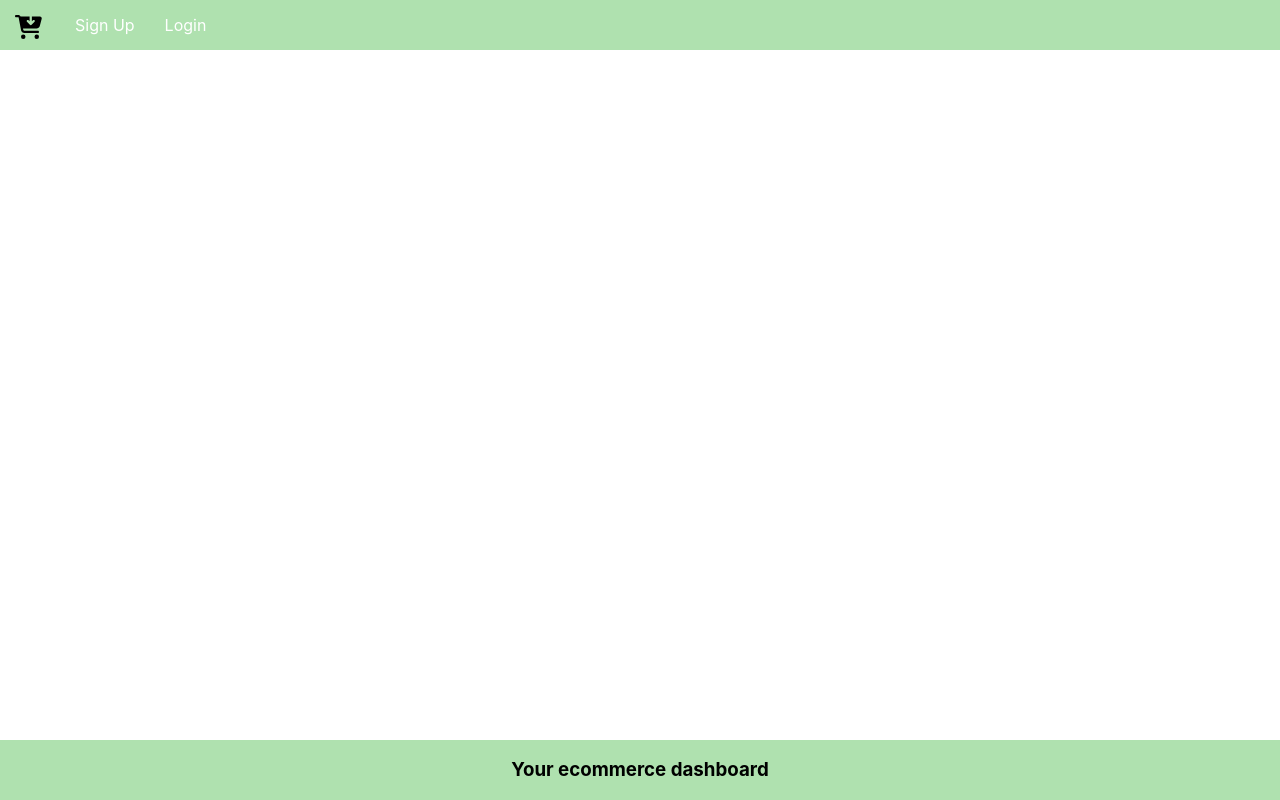
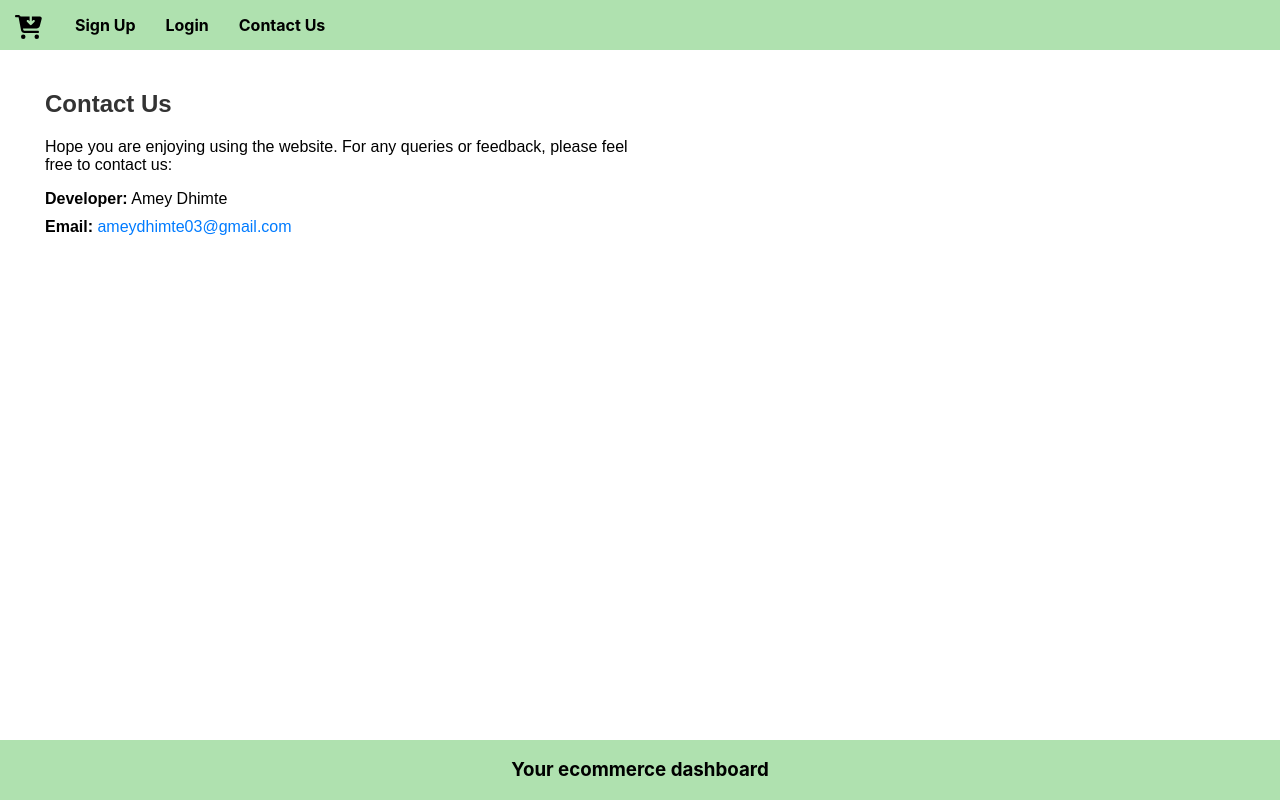
Before and after one commit to AmeyDhimte03/E-commerce-dashboard, a React (Create React App) app in the folder frontend/: page /contactus in a window 1280 px wide. Built offline with nearby package versions, Linux system fonts and the light colour scheme.

Commit message:
made the contactus page and improved the profile page

```diff
--- a/frontend/src/App.css
+++ b/frontend/src/App.css
@@ -8,9 +8,10 @@
   padding: 10px;
 }
 .nav-ul li a {
-  color: #fff;
+  color: #000;
   text-decoration: none;
   padding: 5px;
+  font-weight: bold;
 }
 .footer {
   position: absolute;
@@ -140,9 +141,9 @@ li p {
 .update-button:visited {
   color: navy;
 }
-
+/*
 .profile{
-  list-style-type: none; /* Removes bullets */
+  list-style-type: none;
   padding: 10px;
 }
 
@@ -157,7 +158,43 @@ li p {
 }
 .profile .logout-option:hover{
   color: red;
+} */
+
+.profile {
+  font-family: Arial, sans-serif;
+  max-width: 600px;
+  margin-left: 25px;
+  padding: 20px;
 }
+
+.profile h2 {
+  font-size: 1.5rem;
+  color: #333;
+}
+
+.profile ul {
+  list-style-type: none;
+  padding: 0;
+}
+
+.profile li {
+  margin-bottom: 10px;
+}
+
+.profile b {
+  font-weight: bold;
+}
+
+.profile .logout-option {
+  color: #007bff;
+  text-decoration: none;
+}
+
+.profile .logout-option:hover {
+  text-decoration: none;
+  color: red;
+}
+
 
 .logo {
   color: #000000;
@@ -167,6 +204,46 @@ li p {
   /* padding-left: 1px; */
   /* padding-right: 1px; */
 }
+
+.contact {
+  font-family: Arial, sans-serif;
+  max-width: 600px;
+  /* margin: auto; */
+  margin-left:25px;
+  padding: 20px;
+  /* border: 1px solid #ccc; */
+  /* border-radius: 5px; */
+  /* background-color: #f9f9f9; */
+}
+
+.contact h2 {
+  font-size: 1.5rem;
+  color: #333;
+}
+
+.contact p {
+  margin-bottom: 15px;
+}
+
+.contact ul {
+  list-style-type: none;
+  padding: 0;
+}
+
+.contact li {
+  margin-bottom: 10px;
+}
+
+.contact a {
+  color: #007bff;
+  text-decoration: none;
+}
+
+.contact a:hover {
+  text-decoration: underline;
+}
+
+
 /*
 @keyframes App-logo-spin {
   from {
--- a/frontend/src/App.js
+++ b/frontend/src/App.js
@@ -9,7 +9,7 @@ import AddProduct from './components/AddProduct';
 import ProductList from './components/ProductList';
 import UpdateProduct from './components/UpdateComponent';
 import Profile from './components/Profile';
-
+import ContactUs from './components/ContactUs';
 //this project is functional component based
 
 function App() {
@@ -28,7 +28,7 @@ function App() {
 
        <Route path="/signup" element={<SignUp />} />
        <Route path="/login" element={<Login />} />
-
+      <Route path="/contactus" element={<ContactUs/>}/>
      </Routes>
      </BrowserRouter>
      <Footer />{/*Iske andar routing nhi lagayi thi toh BrowserRouter k bahr rakhdo no issues*/}
--- /dev/null
+++ b/frontend/src/components/ContactUs.js
@@ -0,0 +1,26 @@
+import React from 'react';
+
+const ContactUs = () => {
+  const email = 'ameydhimte03@gmail.com';
+
+  return (
+    <div className='contact'>
+      <h2>Contact Us</h2>
+      <p>
+        Hope you are enjoying using the website. For any queries or feedback,
+        please feel free to contact us:
+      </p>
+      <ul>
+        <li>
+          <strong>Developer:</strong> Amey Dhimte
+        </li>
+        <li>
+          <strong>Email:</strong>{' '}
+          <a href={`mailto:${email}`}>{email}</a>
+        </li>
+      </ul>
+    </div>
+  );
+};
+
+export default ContactUs;
--- a/frontend/src/components/Nav.js
+++ b/frontend/src/components/Nav.js
@@ -18,7 +18,9 @@ const Nav = () => {
             src='shopping-cart.jpg' /> */}
       {auth ? (
         <ul className="nav-ul">
-          <Link to="/" className="logo"><FontAwesomeIcon icon={faCartArrowDown} className="fa-xl" /></Link>
+          <Link to="/" className="logo">
+            <FontAwesomeIcon icon={faCartArrowDown} className="fa-xl" />
+          </Link>
 
           <li>
             <Link to="/">Products</Link>
@@ -30,22 +32,30 @@ const Nav = () => {
           <li>
             <Link to="/profile">Profile</Link>
           </li>
-          <li>
+          {/* <li>
             {" "}
             <Link onClick={logout} to="/signup">
               Logout ({JSON.parse(auth).name})
             </Link>
+          </li> */}
+          <li>
+            <Link to="/contactus">Contact Us</Link>
           </li>
         </ul>
       ) : (
         <ul className="nav-ul">
-          <Link to="/" className="logo"><FontAwesomeIcon icon={faCartArrowDown} className="fa-xl" /></Link>
+          <Link to="/" className="logo">
+            <FontAwesomeIcon icon={faCartArrowDown} className="fa-xl" />
+          </Link>
           <li>
             {" "}
             <Link to="/signup">Sign Up</Link>
           </li>
           <li>
             <Link to="/login">Login</Link>
+          </li>
+          <li>
+            <Link to="/contactus">Contact Us</Link>
           </li>
         </ul>
       )}
--- a/frontend/src/components/Profile.js
+++ b/frontend/src/components/Profile.js
@@ -1,34 +1,82 @@
+// import React, { useEffect, useState } from "react";
+// import { Link, useNavigate } from "react-router-dom";
+// const Profile = () => {
+//   const [user, setUsers] = useState([]);
+//   useEffect(() => {
+//     const user = JSON.parse(localStorage.getItem("user"));
+//     setUsers(user);
+//   }, []);
+
+//   const navigate = useNavigate();
+//   const logout = () => {
+//     localStorage.clear();
+//     navigate("/signup");
+//   };
+
+//   return (
+//     <ul className="profile">
+//       <li>
+//         Your Name: <b>{user.name}</b>
+//       </li>
+//       <li>
+//         Your Email: <b> {user.email}</b>
+//       </li>
+//       <li>
+//         <Link className="logout-option" onClick={logout} to="/signup">
+//          <b> Logout</b>
+//         </Link>
+//       </li>
+//     </ul>
+//   );
+// };
+
+// export default Profile;
+
 import React, { useEffect, useState } from "react";
 import { Link, useNavigate } from "react-router-dom";
+
 const Profile = () => {
-  const [user, setUsers] = useState([]);
+  const [user, setUser] = useState(null);
+  const navigate = useNavigate();
+
   useEffect(() => {
-    const user = JSON.parse(localStorage.getItem("user"));
-    setUsers(user);
-  }, []);
+    // Fetch user data from localStorage on component mount
+    const storedUser = JSON.parse(localStorage.getItem("user"));
+    if (storedUser) {
+      setUser(storedUser);
+    } else {
+      // Handle case where user data is not available in localStorage
+      navigate("/signup"); // Redirect to signup page if user data is not found
+    }
+  }, [navigate]);
 
-  const navigate = useNavigate();
   const logout = () => {
+    // Clear localStorage and redirect to signup page on logout
     localStorage.clear();
     navigate("/signup");
   };
 
+  if (!user) {
+    return null; // Render nothing if user data is not available yet
+  }
+
   return (
-    <ul className="profile">
+    <div className="profile">
+      <h2>User Profile</h2>
+      <ul>
         <li>
-        Your Name: <b>{user.name}</b>
+          <strong>Name:</strong> {user.name}
         </li>
         <li>
-        Your Email: <b> {user.email}</b>
+          <strong>Email:</strong> {user.email}
         </li>
         <li>
           <Link className="logout-option" onClick={logout} to="/signup">
-         <b> Logout</b>
+            <strong>Logout</strong>
           </Link>
         </li>
-      {/* <li>Thanks for using the website.</li>
-      <li>Contact Us: ameydhimte03@gmail.com</li> */}
       </ul>
+    </div>
   );
 };
 
```
Lines whose indentation alone changed are shown as unchanged.
